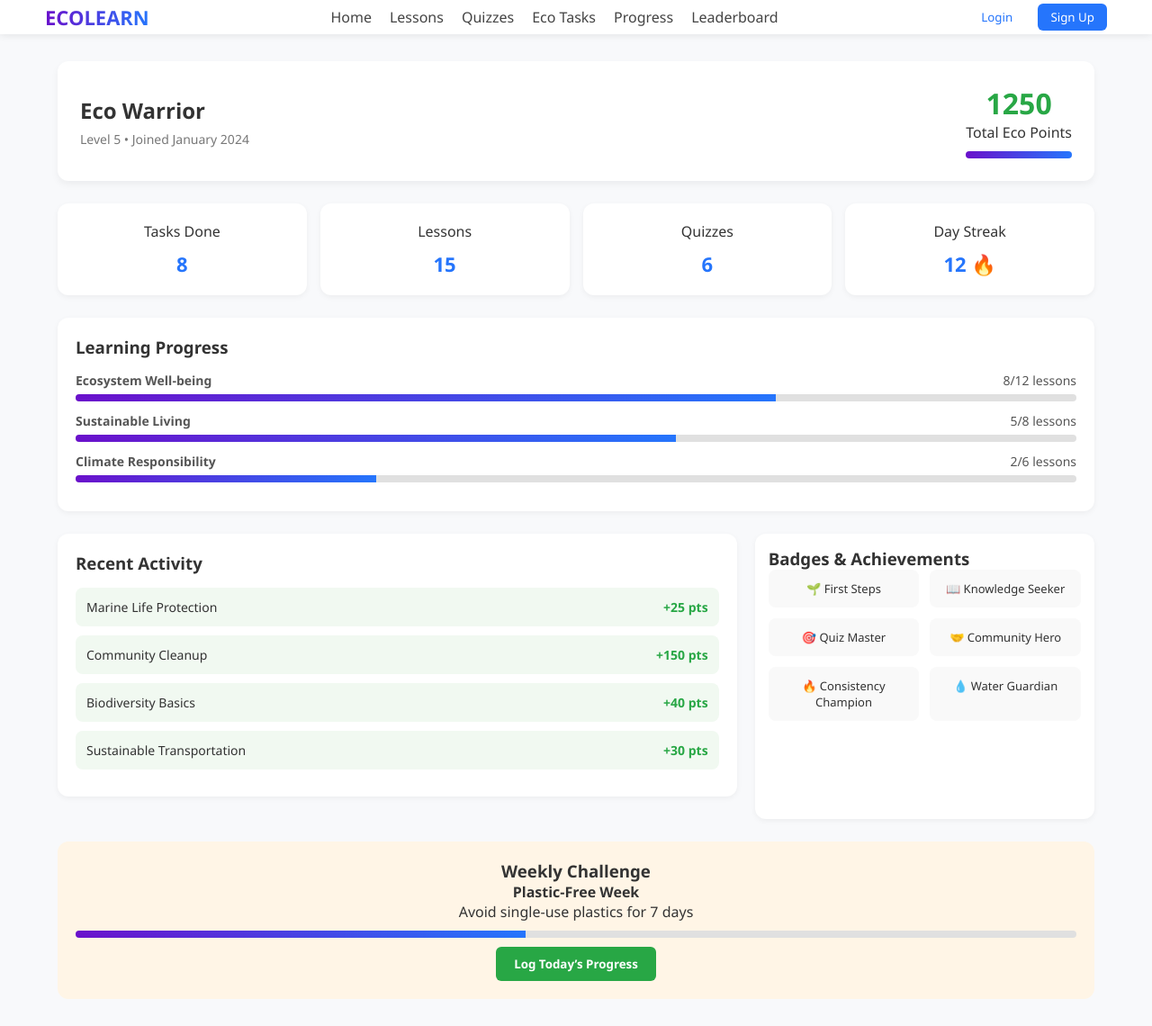
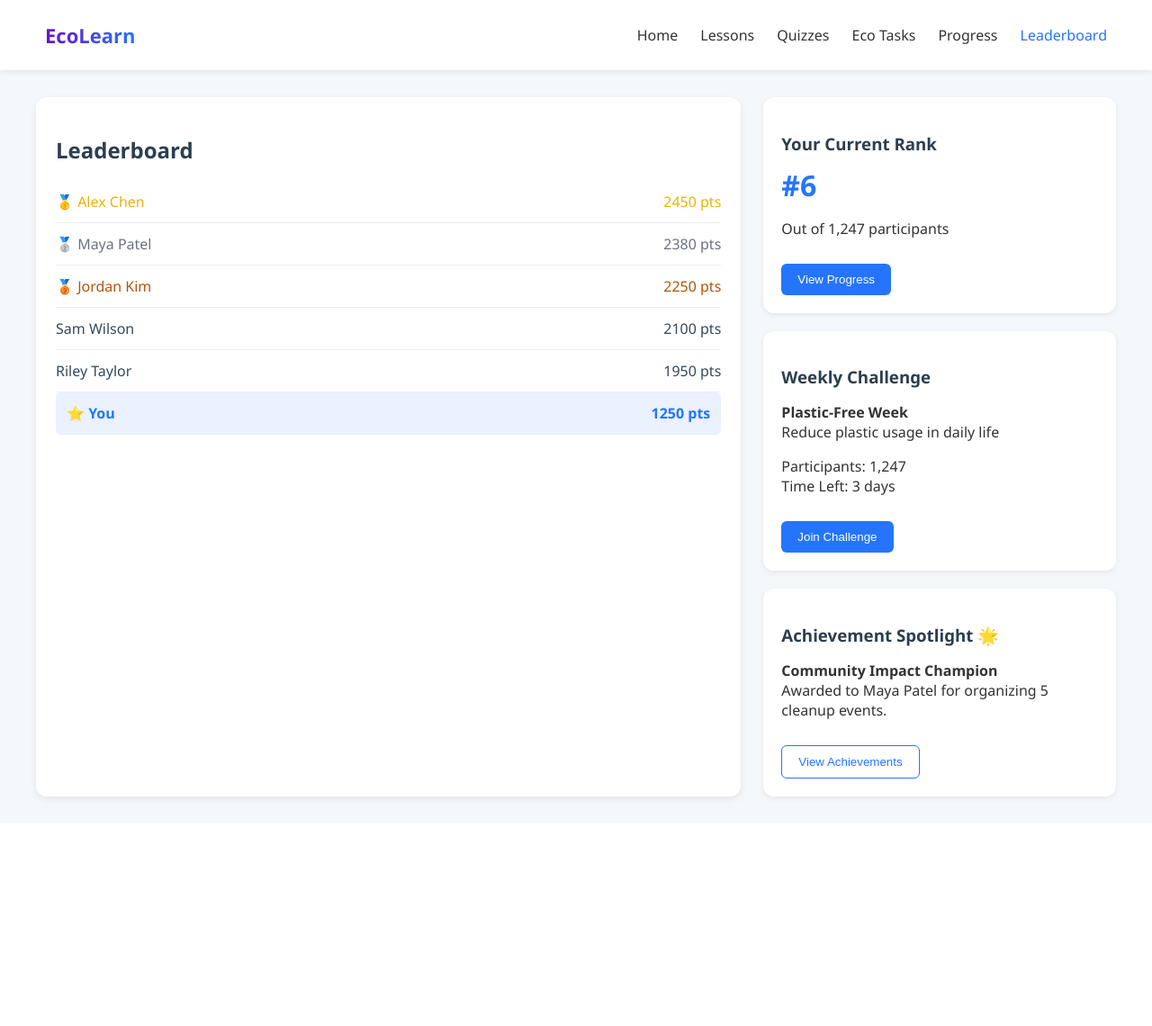
Before and after one commit to KESAV-07/ecotrack, a Flask app: page /progress in a window 1280 px wide. Shown: the whole page at 90% size. After the commit the page ends 894 px from the top, so only its background shows below. Run offline with Flask 3, Linux system fonts and the light colour scheme.

Commit message:
Update progress.html

```diff
--- a/templates/progress.html
+++ b/templates/progress.html
@@ -1,356 +1,207 @@
 <!DOCTYPE html>
 <html lang="en">
-
 <head>
-  <meta charset="UTF-8">
-  <meta name="viewport" content="width=device-width, initial-scale=1.0">
-  <title>EcoLearn - Progress</title>
+  <meta charset="UTF-8" />
+  <meta name="viewport" content="width=device-width, initial-scale=1.0"/>
+  <title>EcoLearn • Leaderboard</title>
   <style>
-    /* Reset */
-    * {
+    body {
       margin: 0;
-      padding: 0;
-      box-sizing: border-box;
-      font-family: "Segoe UI", Tahoma, Geneva, Verdana, sans-serif;
-    }
-
-    body {
-      background: #f8f9fb;
+      font-family: "Segoe UI", Tahoma, sans-serif;
+      background: #f4f8fb;
       color: #333;
     }
 
-    /* Navbar */
-    nav {
+    /* NAVBAR */
+    .navbar {
+      background: #fff;
+      padding: 12px 50px;
       display: flex;
       justify-content: space-between;
       align-items: center;
-      padding: 4px 50px;
-      background: #fff;
-      box-shadow: 0 2px 8px rgba(0, 0, 0, 0.08);
-      position: sticky;
-      top: 0;
-      z-index: 100;
+      box-shadow: 0 2px 6px rgba(0,0,0,0.08);
     }
-
     .logo {
+      font-weight: bold;
       font-size: 22px;
-      font-weight: bold;
       background: linear-gradient(to right, #6a11cb, #2575fc);
       -webkit-background-clip: text;
       -webkit-text-fill-color: transparent;
     }
-
-    nav ul {
+    .navbar ul {
+      display: flex;
       list-style: none;
-      display: flex;
-      gap: 20px;
+      gap: 25px;
     }
-
-    nav ul li a {
+    .navbar ul li a {
       text-decoration: none;
-      color: #444;
+      color: #333;
       font-weight: 500;
       transition: 0.3s;
     }
-
-    nav ul li a.active,
-    nav ul li a:hover {
+    .navbar ul li a.active,
+    .navbar ul li a:hover {
       color: #2575fc;
     }
 
-    nav .auth-buttons button {
-      margin-left: 10px;
-      padding: 6px 14px;
-      border-radius: 6px;
-      border: none;
-      cursor: pointer;
-      font-weight: 500;
-      transition: 0.3s;
+    /* LAYOUT */
+    .container {
+      display: grid;
+      grid-template-columns: 2fr 1fr;
+      gap: 25px;
+      padding: 30px;
+      max-width: 1200px;
+      margin: auto;
     }
 
-    .login {
-      background: white;
-      border: 1px solid #2575fc;
+    /* LEFT: Leaderboard */
+    .leaderboard {
+      background: #fff;
+      padding: 22px;
+      border-radius: 12px;
+      box-shadow: 0 3px 8px rgba(0,0,0,0.08);
+    }
+    .leaderboard h2 {
+      margin-bottom: 18px;
+      color: #2c3e50;
+    }
+    .leaderboard ul {
+      list-style: none;
+      padding: 0;
+    }
+    .leaderboard li {
+      display: flex;
+      justify-content: space-between;
+      padding: 12px 0;
+      border-bottom: 1px solid #eee;
+      font-weight: 500;
+      color: #34495e;
+    }
+    .leaderboard li.gold { color: #eab308; }
+    .leaderboard li.silver { color: #6b7280; }
+    .leaderboard li.bronze { color: #b45309; }
+    .leaderboard li.you {
+      background: #eaf1ff;
+      border-radius: 6px;
+      padding: 12px;
+      font-weight: bold;
       color: #2575fc;
     }
 
-    .signup {
-      background: #2575fc;
-      color: white;
+    /* RIGHT: Sidebar */
+    .sidebar {
+      display: flex;
+      flex-direction: column;
+      gap: 20px;
+    }
+    .card {
+      background: #fff;
+      padding: 20px;
+      border-radius: 12px;
+      box-shadow: 0 2px 6px rgba(0,0,0,0.08);
+    }
+    .card h3 {
+      margin-bottom: 12px;
+      color: #2c3e50;
+    }
+    .rank-number {
+      font-size: 2rem;
+      font-weight: bold;
+      color: #2575fc;
+      margin: 12px 0;
     }
 
-    /* Container */
-    .container {
-      width: 90%;
-      margin: 30px auto;
-    }
-
-    /* Profile Header */
-    .profile-header {
-      display: flex;
-      align-items: center;
-      justify-content: space-between;
-      background: white;
-      padding: 25px;
-      border-radius: 12px;
-      box-shadow: 0 4px 8px rgba(0, 0, 0, 0.05);
-      margin-bottom: 25px;
-    }
-
-    .profile-info h2 {
-      margin-bottom: 6px;
-      color: #333;
-    }
-
-    .profile-info p {
-      color: #777;
-      font-size: 14px;
-    }
-
-    .eco-points {
-      text-align: center;
-    }
-
-    .eco-points h1 {
-      color: #28a745;
-    }
-
-    .progress-bar {
-      height: 8px;
-      background: #e0e0e0;
-      border-radius: 5px;
-      margin-top: 10px;
-      overflow: hidden;
-    }
-
-    .progress-bar span {
-      display: block;
-      height: 100%;
-      background: linear-gradient(90deg, #6a11cb, #2575fc);
-    }
-
-    /* Stats */
-    .stats {
-      display: grid;
-      grid-template-columns: repeat(4, 1fr);
-      gap: 15px;
-      margin-bottom: 25px;
-    }
-
-    .stat-card {
-      background: white;
-      padding: 20px;
-      border-radius: 12px;
-      text-align: center;
-      box-shadow: 0 2px 6px rgba(0, 0, 0, 0.05);
-    }
-
-    .stat-card h2 {
-      margin-top: 10px;
-      font-size: 22px;
-      color: #2575fc;
-    }
-
-    /* Learning Progress */
-    .section {
-      background: white;
-      padding: 20px;
-      border-radius: 12px;
-      margin-bottom: 25px;
-      box-shadow: 0 2px 6px rgba(0, 0, 0, 0.05);
-    }
-
-    .section h3 {
-      margin-bottom: 15px;
-      color: #333;
-    }
-
-    .progress-item {
-      margin-bottom: 12px;
-    }
-
-    .progress-item span {
-      display: flex;
-      justify-content: space-between;
-      font-size: 14px;
-      color: #555;
-    }
-
-    .progress-item .progress-bar {
-      margin-top: 6px;
-    }
-
-    /* Activity */
-    .activity {
-      display: grid;
-      grid-template-columns: 2fr 1fr;
-      gap: 20px;
-    }
-
-    .recent-activity ul {
-      list-style: none;
-    }
-
-    .recent-activity li {
-      background: #f1f9f1;
-      padding: 12px;
-      border-radius: 8px;
-      margin-bottom: 10px;
-      display: flex;
-      justify-content: space-between;
-      font-size: 14px;
-    }
-
-    .recent-activity span {
-      color: #28a745;
-      font-weight: bold;
-    }
-
-    /* Badges */
-    .badges {
-      background: white;
-      padding: 15px;
-      border-radius: 12px;
-      box-shadow: 0 2px 6px rgba(0, 0, 0, 0.05);
-    }
-
-    .badge-grid {
-      display: grid;
-      grid-template-columns: repeat(2, 1fr);
-      gap: 12px;
-    }
-
-    .badge {
-      background: #f9f9f9;
-      padding: 12px;
-      border-radius: 8px;
-      text-align: center;
-      font-size: 13px;
-    }
-
-    /* Weekly Challenge */
-    .weekly-challenge {
-      margin-top: 25px;
-      padding: 20px;
-      background: #fff5e6;
-      border-radius: 12px;
-      text-align: center;
-    }
-
-    .weekly-challenge button {
-      margin-top: 10px;
-      padding: 10px 20px;
-      background: #28a745;
-      color: white;
+    .btn {
+      display: inline-block;
+      margin-top: 12px;
+      padding: 10px 18px;
       border: none;
       border-radius: 6px;
+      font-weight: 500;
       cursor: pointer;
-      font-weight: 600;
+      transition: 0.3s;
+    }
+    .btn-primary {
+      background: #2575fc;
+      color: #fff;
+    }
+    .btn-primary:hover { background: #1257c0; }
+
+    .btn-outline {
+      border: 1px solid #2575fc;
+      color: #2575fc;
+      background: transparent;
+    }
+    .btn-outline:hover { background: #f0f4ff; }
+
+    /* RESPONSIVE */
+    @media (max-width: 900px) {
+      .container {
+        grid-template-columns: 1fr;
+      }
     }
   </style>
 </head>
+<body>
 
-<body>
-  <!-- Navbar -->
-  <nav>
-    <div class="logo">ECOLEARN</div>
+  <!-- NAVBAR -->
+  <div class="navbar">
+    <div class="logo">EcoLearn</div>
     <ul>
-      <li><a href="home">Home</a></li>
-      <li><a href="lessons">Lessons</a></li>
-      <li><a href="quizzes">Quizzes</a></li>
-      <li><a href="ecotasks">Eco Tasks</a></li>
-      <li><a href="progress">Progress</a></li>
-      <li><a href="leaderboards">Leaderboard</a></li>
+      <li><a href="#">Home</a></li>
+      <li><a href="#">Lessons</a></li>
+      <li><a href="#">Quizzes</a></li>
+      <li><a href="#">Eco Tasks</a></li>
+      <li><a href="#">Progress</a></li>
+      <li><a href="#" class="active">Leaderboard</a></li>
     </ul>
-    <div class="auth-buttons">
-      <button class="login">Login</button>
-      <button class="signup">Sign Up</button>
-    </div>
-  </nav>
+  </div>
 
+  <!-- MAIN CONTENT -->
   <div class="container">
-    <!-- Profile Header -->
-    <div class="profile-header">
-      <div class="profile-info">
-        <h2>Eco Warrior</h2>
-        <p>Level 5 • Joined January 2024</p>
-      </div>
-      <div class="eco-points">
-        <h1>1250</h1>
-        <p>Total Eco Points</p>
-        <div class="progress-bar"><span style="width:100%"></span></div>
-      </div>
+
+    <!-- LEFT: Leaderboard -->
+    <div class="leaderboard">
+      <h2>Leaderboard</h2>
+      <ul>
+        <li class="gold"><span>🥇 Alex Chen</span><span>2450 pts</span></li>
+        <li class="silver"><span>🥈 Maya Patel</span><span>2380 pts</span></li>
+        <li class="bronze"><span>🥉 Jordan Kim</span><span>2250 pts</span></li>
+        <li><span>Sam Wilson</span><span>2100 pts</span></li>
+        <li><span>Riley Taylor</span><span>1950 pts</span></li>
+        <li class="you"><span>⭐ You</span><span>1250 pts</span></li>
+      </ul>
     </div>
 
-    <!-- Stats -->
-    <div class="stats">
-      <div class="stat-card">
-        <p>Tasks Done</p>
-        <h2>8</h2>
+    <!-- RIGHT: Sidebar -->
+    <div class="sidebar">
+
+      <!-- Your Rank -->
+      <div class="card">
+        <h3>Your Current Rank</h3>
+        <p class="rank-number">#6</p>
+        <p>Out of 1,247 participants</p>
+        <button class="btn btn-primary">View Progress</button>
       </div>
-      <div class="stat-card">
-        <p>Lessons</p>
-        <h2>15</h2>
+
+      <!-- Weekly Challenge -->
+      <div class="card">
+        <h3>Weekly Challenge</h3>
+        <p><strong>Plastic-Free Week</strong><br>Reduce plastic usage in daily life</p>
+        <p>Participants: 1,247<br>Time Left: 3 days</p>
+        <button class="btn btn-primary">Join Challenge</button>
       </div>
-      <div class="stat-card">
-        <p>Quizzes</p>
-        <h2>6</h2>
+
+      <!-- Achievement -->
+      <div class="card">
+        <h3>Achievement Spotlight 🌟</h3>
+        <p><strong>Community Impact Champion</strong><br>
+        Awarded to Maya Patel for organizing 5 cleanup events.</p>
+        <button class="btn btn-outline">View Achievements</button>
       </div>
-      <div class="stat-card">
-        <p>Day Streak</p>
-        <h2>12 🔥</h2>
-      </div>
-    </div>
 
-    <!-- Learning Progress -->
-    <div class="section">
-      <h3>Learning Progress</h3>
-      <div class="progress-item">
-        <span><b>Ecosystem Well-being</b> 8/12 lessons</span>
-        <div class="progress-bar"><span style="width:70%"></span></div>
-      </div>
-      <div class="progress-item">
-        <span><b>Sustainable Living</b> 5/8 lessons</span>
-        <div class="progress-bar"><span style="width:60%"></span></div>
-      </div>
-      <div class="progress-item">
-        <span><b>Climate Responsibility</b> 2/6 lessons</span>
-        <div class="progress-bar"><span style="width:30%"></span></div>
-      </div>
-    </div>
-
-    <!-- Activity & Badges -->
-    <div class="activity">
-      <div class="recent-activity section">
-        <h3>Recent Activity</h3>
-        <ul>
-          <li>Marine Life Protection <span>+25 pts</span></li>
-          <li>Community Cleanup <span>+150 pts</span></li>
-          <li>Biodiversity Basics <span>+40 pts</span></li>
-          <li>Sustainable Transportation <span>+30 pts</span></li>
-        </ul>
-      </div>
-      <div class="badges">
-        <h3>Badges & Achievements</h3>
-        <div class="badge-grid">
-          <div class="badge">🌱 First Steps</div>
-          <div class="badge">📖 Knowledge Seeker</div>
-          <div class="badge">🎯 Quiz Master</div>
-          <div class="badge">🤝 Community Hero</div>
-          <div class="badge">🔥 Consistency Champion</div>
-          <div class="badge">💧 Water Guardian</div>
-        </div>
-      </div>
-    </div>
-
-    <!-- Weekly Challenge -->
-    <div class="weekly-challenge">
-      <h3>Weekly Challenge</h3>
-      <p><b>Plastic-Free Week</b><br>Avoid single-use plastics for 7 days</p>
-      <div class="progress-bar"><span style="width:45%"></span></div>
-      <button>Log Today’s Progress</button>
     </div>
   </div>
+
 </body>
-
 </html>
```
